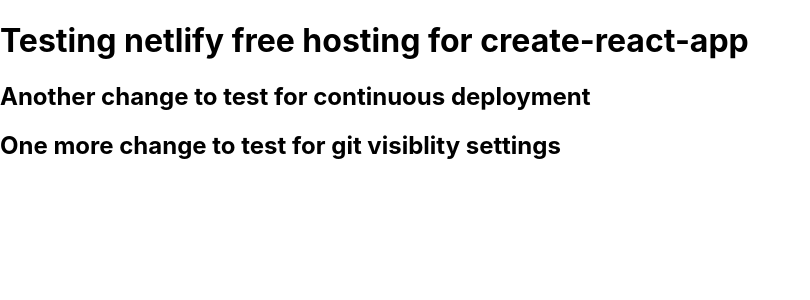
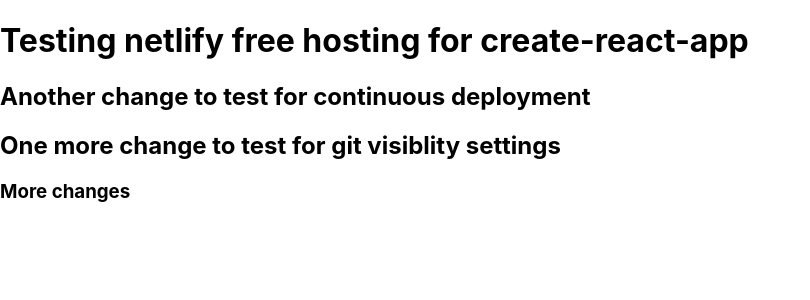
Before and after one commit to kksmiles/test-netlify-hosting, a React (Create React App) app: page / in a window 1280 px wide. Shown: the top 300 px of the page, without its empty margins (0-810 px from the left). Built offline with nearby package versions, Linux system fonts and the light colour scheme.

Commit message:
I make a change

```diff
--- a/src/App.js
+++ b/src/App.js
@@ -6,6 +6,7 @@
       <h1> Testing netlify free hosting for create-react-app </h1>
       <h2> Another change to test for continuous deployment </h2>
       <h2> One more change to test for git visiblity settings </h2>
+      <h3> More changes </h3>
     </div>
   );
 }
```
